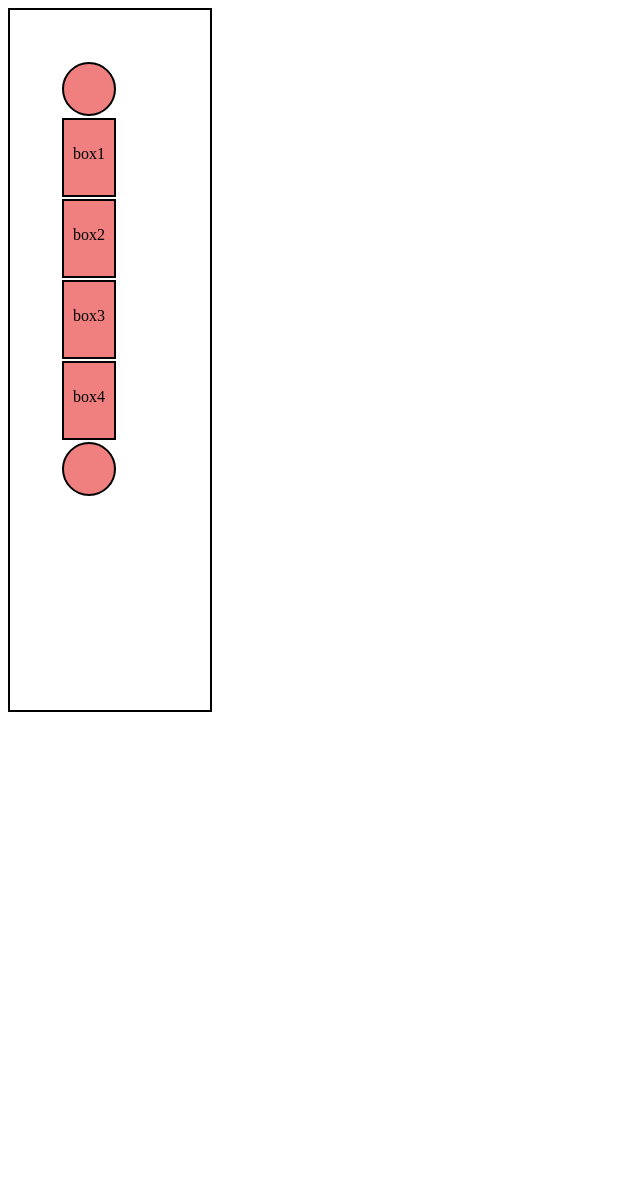
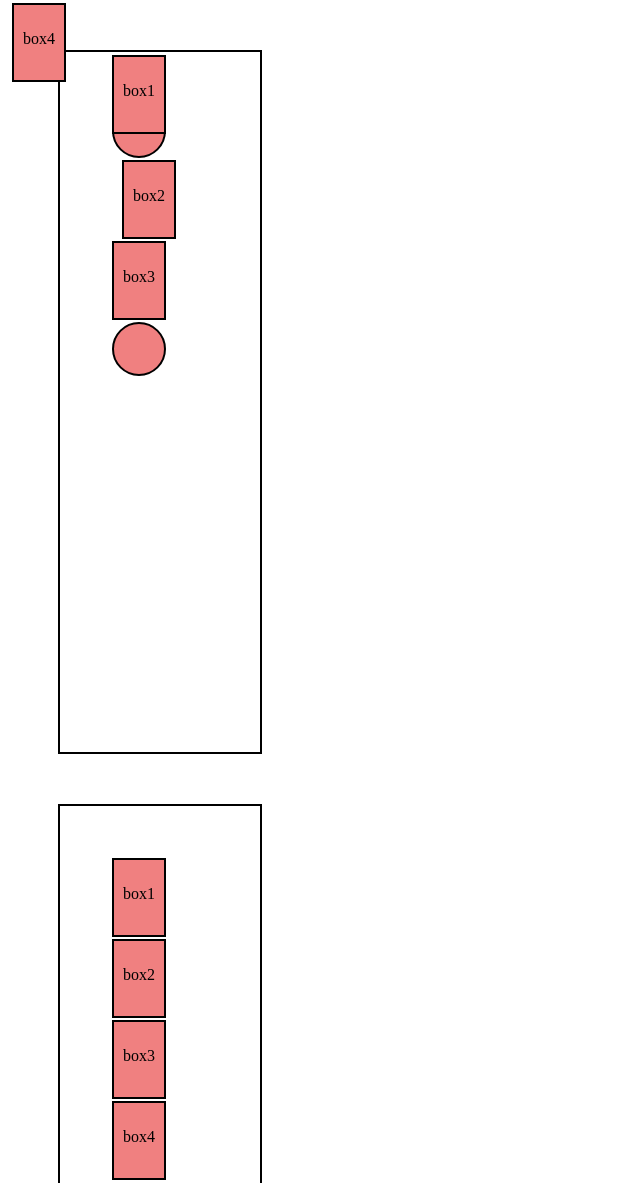
Before and after one commit to actionarun/css-day2, a plain HTML site: page index.html in a window 1280 px wide. Shown: the top 1183 px of the page, without its empty margins (0-640 px from the left). Before the commit the page ends 800 px from the top, so only its background shows below. Drawn offline with Linux system fonts and the light colour scheme.

Commit message:
position complete

```diff
--- a/index.html
+++ b/index.html
@@ -7,13 +7,21 @@
     <title>css day 2</title>
 </head>
 <body>
-    <div class="box">
-        <div class="box1"></div>
-        <div class="box2">box1</div>
-        <div class="box2">box2</div>
-        <div class="box2">box3</div>
-        <div class="box2">box4</div>
-        <div class="box1"></div>
+    <div class="countiner">
+        <div class="sircle sticky"></div>
+        <div class="box1 absolute">box1</div>
+        <div class="box1 relative">box2</div>
+        <div class="box1 ">box3</div>
+        <div class="box1 fixed">box4</div>
+        <div class="sircle sticky"></div>
+
+
+    </div>
+     <div class="countiner">
+        <div class="box1">box1</div>
+        <div class="box1">box2</div>
+        <div class="box1 ">box3</div>
+        <div class="box1">box4</div>
 
 
     </div>
--- a/style.css
+++ b/style.css
@@ -1,11 +1,14 @@
-.box{
+.countiner{
     height: 600px;
     width: 100px;
     padding: 50px;
     border: 2px solid black;
+    margin: 50px;
+    position: relative;
+
 
 }
-.box1{
+.sircle{
     height: 50px;
     width: 50px;
     border: 2px solid black;
@@ -14,7 +17,7 @@
     background-color: lightcoral;
 
 }
-.box2{
+.box1{
      height: 50px;
     width: 50px;
     border: 2px solid black;
@@ -24,3 +27,23 @@
     text-align: center;
 
 }
+.fixed{
+    position: fixed;
+    top: 1px;
+    left: 10px;
+}
+
+.sticky{
+    position: sticky;
+    top: 2px;
+}
+.absolute{
+    position: absolute;
+    top: 1px;
+
+}
+
+.relative{
+    position: relative;
+    left: 10px;
+}
```
